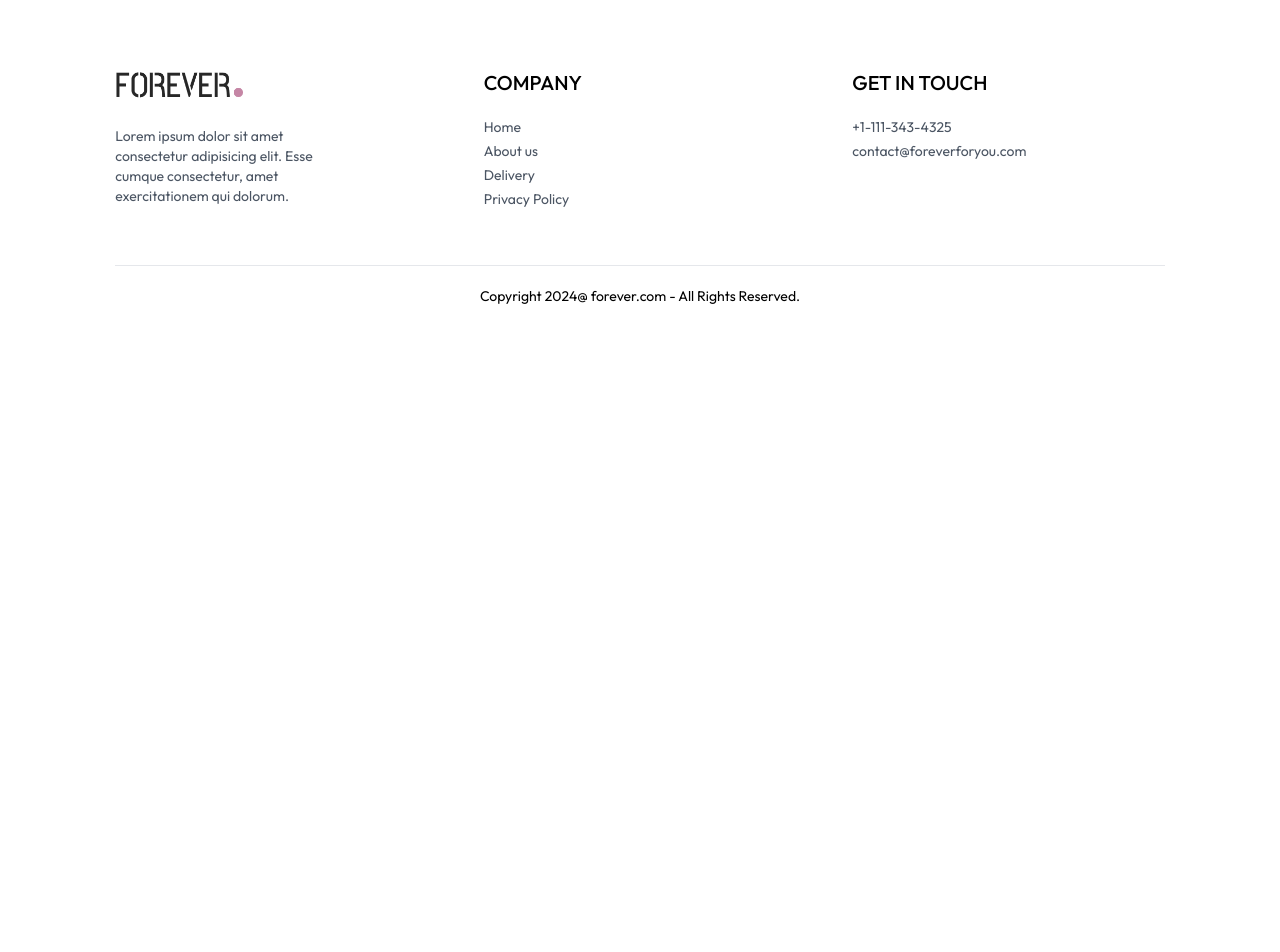
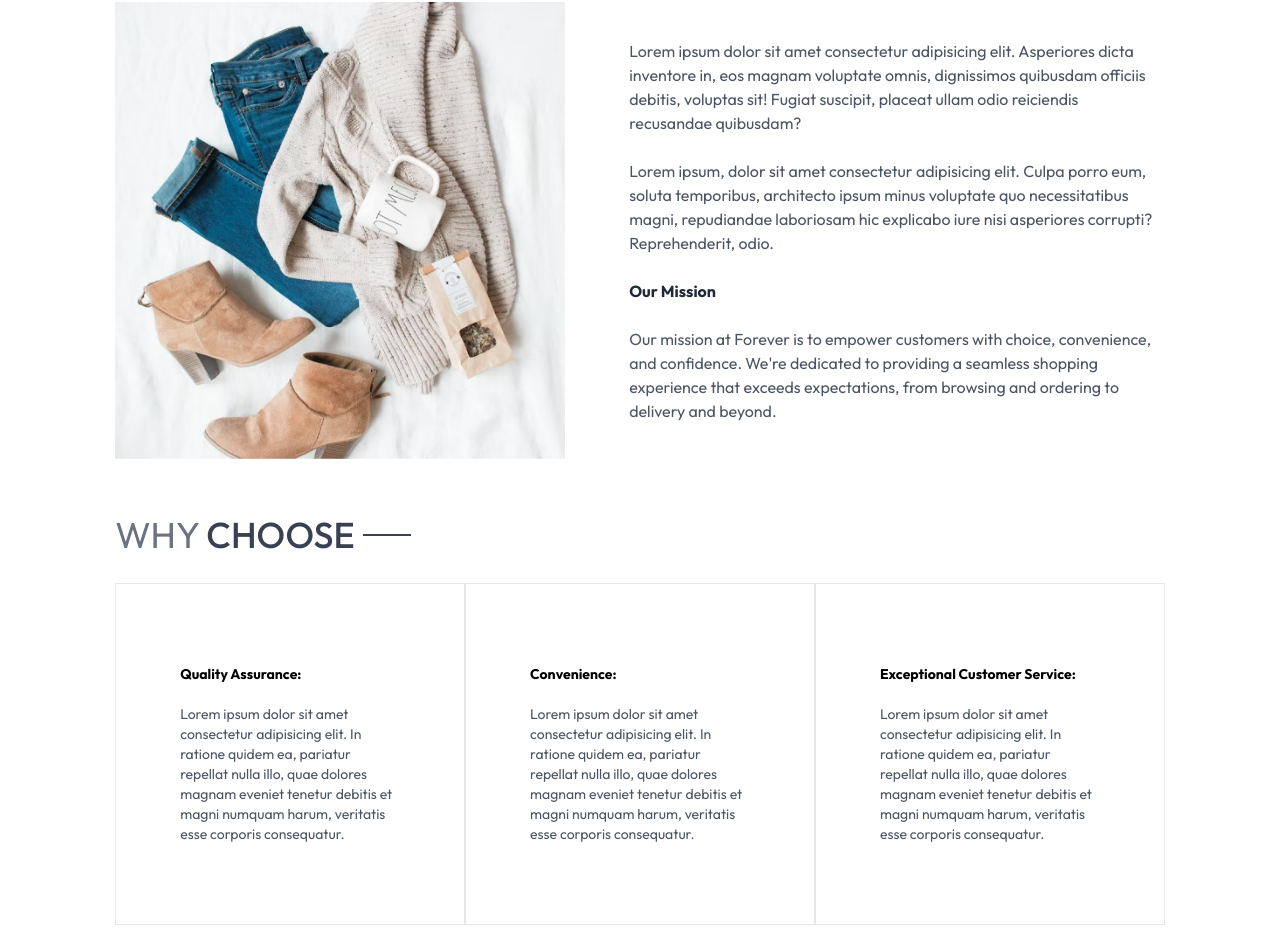
Before and after one commit to imran-assad/ecommerceWebProject2, a React (Vite) app: page /about in a window 1280 px wide. Shown: the part 196-1148 px from the top of the page. Before the commit the page ends 800 px from the top, so only its background shows below. Built offline with nearby package versions, Linux system fonts and the light colour scheme.

Commit message:
contact page completed

```diff
--- a/src/pages/About.jsx
+++ b/src/pages/About.jsx
@@ -1,6 +1,74 @@
 import React from "react";
+import Title from "../components/Title";
+import { assets } from "../assets/frontend_assets/assets";
+import NewsLetterBox from "../components/NewsLetterBox";
 
 const About = () => {
-  return <div>About</div>;
+  return (
+    <>
+      <div>
+        <div className="text-2xl text-center pt-8 border-t">
+          <Title text1={"ABOUT"} text2={"US"} />
+        </div>
+        <div className="my-10 flex flex-col md:flex-row gap-16">
+          <img className="w-full md:w-[450px]" src={assets.about_img} alt="" />
+          <div className="flex flex-col justify-center gap-6 md:w-2/4 text-gray-600">
+            <p>
+              Lorem ipsum dolor sit amet consectetur adipisicing elit.
+              Asperiores dicta inventore in, eos magnam voluptate omnis,
+              dignissimos quibusdam officiis debitis, voluptas sit! Fugiat
+              suscipit, placeat ullam odio reiciendis recusandae quibusdam?
+            </p>
+            <p>
+              Lorem ipsum, dolor sit amet consectetur adipisicing elit. Culpa
+              porro eum, soluta temporibus, architecto ipsum minus voluptate quo
+              necessitatibus magni, repudiandae laboriosam hic explicabo iure
+              nisi asperiores corrupti? Reprehenderit, odio.
+            </p>
+            <b className="text-gray-800">Our Mission</b>
+            <p>
+              Our mission at Forever is to empower customers with choice,
+              convenience, and confidence. We're dedicated to providing a
+              seamless shopping experience that exceeds expectations, from
+              browsing and ordering to delivery and beyond.
+            </p>
+          </div>
+        </div>
+        <div className="text-4xl py-4 ">
+          <Title text1={"WHY"} text2={"CHOOSE"} />
+        </div>
+        <div className="flex flex-col md:flex-row text-sm mb-20">
+          <div className="border px-10 md:px-16 py-8 sm:py-20 flex flex-col gap-5">
+            <b>Quality Assurance:</b>
+            <p className="text-gray-600">
+              Lorem ipsum dolor sit amet consectetur adipisicing elit. In
+              ratione quidem ea, pariatur repellat nulla illo, quae dolores
+              magnam eveniet tenetur debitis et magni numquam harum, veritatis
+              esse corporis consequatur.
+            </p>
+          </div>
+          <div className="border px-10 md:px-16 py-8 sm:py-20 flex flex-col gap-5">
+            <b>Convenience:</b>
+            <p className="text-gray-600">
+              Lorem ipsum dolor sit amet consectetur adipisicing elit. In
+              ratione quidem ea, pariatur repellat nulla illo, quae dolores
+              magnam eveniet tenetur debitis et magni numquam harum, veritatis
+              esse corporis consequatur.
+            </p>
+          </div>
+          <div className="border px-10 md:px-16 py-8 sm:py-20 flex flex-col gap-5">
+            <b>Exceptional Customer Service:</b>
+            <p className="text-gray-600">
+              Lorem ipsum dolor sit amet consectetur adipisicing elit. In
+              ratione quidem ea, pariatur repellat nulla illo, quae dolores
+              magnam eveniet tenetur debitis et magni numquam harum, veritatis
+              esse corporis consequatur.
+            </p>
+          </div>
+        </div>
+        <NewsLetterBox />
+      </div>
+    </>
+  );
 };
 export default About;
--- a/src/pages/Contact.jsx
+++ b/src/pages/Contact.jsx
@@ -1,5 +1,34 @@
 import React from "react";
+import Title from "../components/Title";
+import { assets } from "../assets/frontend_assets/assets";
 
 export const Contact = () => {
-  return <div>Contact</div>;
+  return (
+    <>
+      <div className="text-center text-2xl border-t pt-10">
+        <Title text1={"CONTACT"} text2={"US"} />
+      </div>
+      <div className="my-10 flex flex-col justify-center md:flex-row gap-10 mb-28">
+        <img className="w-full md:max-w-[480px]" src={assets.contact_img} />
+        <div className="flex flex-col justify-center items-start gap-6">
+          <p className="font-semibold text-xl text-gray-600">Our Store</p>
+          <p className="text-gray-400">
+            54709 Willms Station <br /> Suite 350, Washington, USA
+          </p>
+          <p className="text-gray-500">
+            Tel: (415) 555-0132 <br /> Email: admin@forever.com
+          </p>
+          <p className="font-semibold text-xl text-gray-600">
+            Careers at Forever
+          </p>
+          <p className="text-gray-500">
+            Learn more about our teams and job openings.
+          </p>
+          <button className="border border-black px-8 py-4 text-sm hover:bg-black hover:text-white transition-all duration-500">
+            Explore Jobs
+          </button>
+        </div>
+      </div>
+    </>
+  );
 };
```
